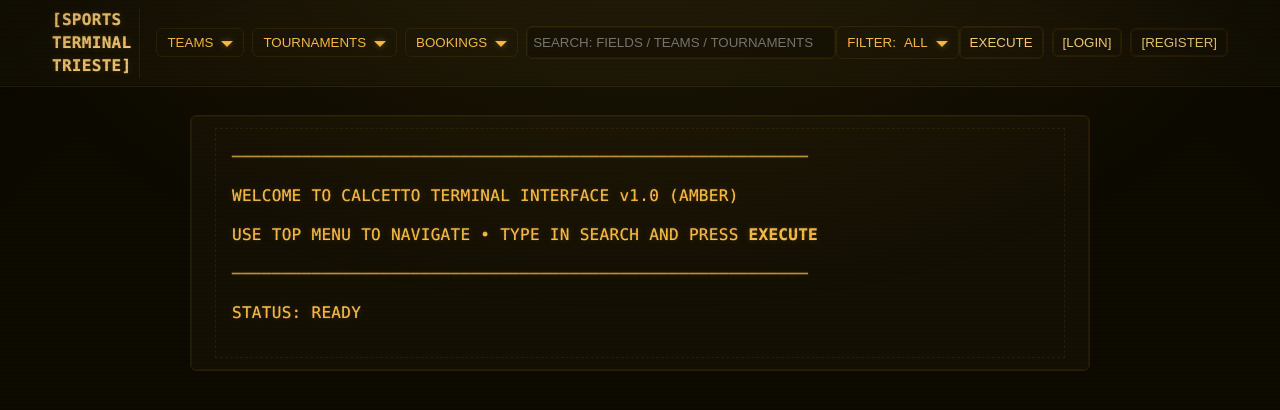
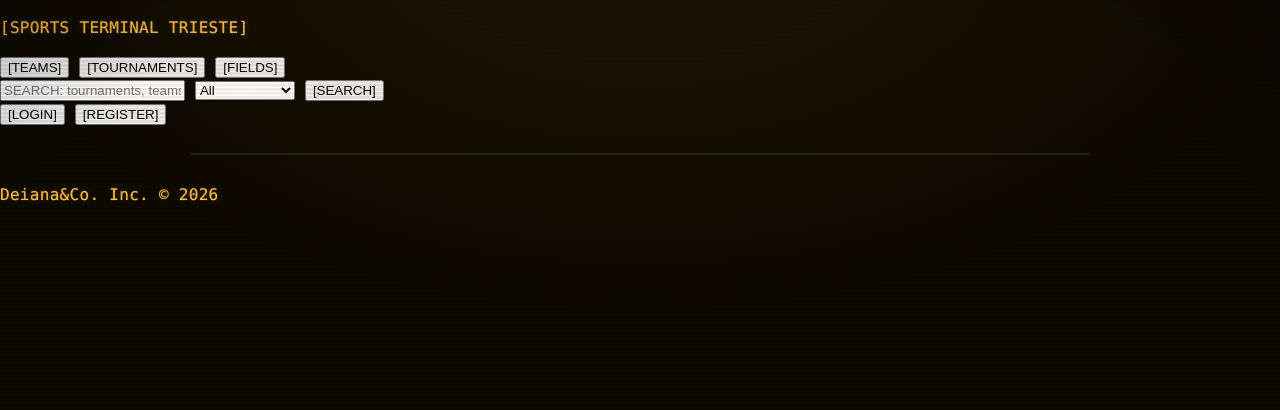
Before and after one commit to simdeistud/web-application-programming, a plain HTML site: page EXAM CALCETTO PROJECT/web/html/index.html in a window 1280 px wide. Drawn offline with Linux system fonts and the light colour scheme.

Commit message:
Simplified

```diff
--- a/EXAM CALCETTO PROJECT/web/html/index.html
+++ b/EXAM CALCETTO PROJECT/web/html/index.html
@@ -6,104 +6,41 @@
     <meta name="viewport" content="width=device-width, initial-scale=1" />
     <title>SPORTS TERMINAL TRIESTE</title>
     <link rel="stylesheet" href="../css/style.css" />
-    <script src="../js/ui.js" defer></script>
-    <script src="../js/client.js" defer></script>
 </head>
 
 <body>
-    <!-- ===== Terminal Navbar ===== -->
-    <nav class="term-bar" role="navigation" aria-label="Primary">
-        <div class="bar-inner">
-            <!-- Left: brand + dropdowns -->
-            <div class="left">
-                <div class="brand">[SPORTS TERMINAL TRIESTE]</div>
-
-                <!-- TEAMS -->
-                <div class="dropdown">
-                    <button class="drop-btn" aria-haspopup="true" aria-expanded="false" aria-controls="menu-teams">
-                        TEAMS <span class="chev" aria-hidden="true"></span>
-                    </button>
-                    <div id="menu-teams" class="menu" role="menu" aria-label="Teams submenu">
-                        <a href="/teams">Explore Teams</a>
-                        <a href="/teams/create">Create Team</a>
-                        <a href="/teams/mine">My Teams</a>
-                    </div>
-                </div>
-
-                <!-- TOURNAMENTS -->
-                <div class="dropdown">
-                    <button class="drop-btn" aria-haspopup="true" aria-expanded="false"
-                        aria-controls="menu-tournaments">
-                        TOURNAMENTS <span class="chev" aria-hidden="true"></span>
-                    </button>
-                    <div id="menu-tournaments" class="menu" role="menu" aria-label="Tournaments submenu">
-                        <a href="/tournaments">Explore Tournaments</a>
-                        <a href="/tournaments/create">Create Tournament</a>
-                        <a href="/tournaments/mine">My Tournaments</a>
-                    </div>
-                </div>
-
-                <!-- BOOKINGS -->
-                <div class="dropdown">
-                    <button class="drop-btn" aria-haspopup="true" aria-expanded="false" aria-controls="menu-bookings">
-                        BOOKINGS <span class="chev" aria-hidden="true"></span>
-                    </button>
-                    <div id="menu-bookings" class="menu" role="menu" aria-label="Bookings submenu">
-                        <a href="/book">Book a Field</a>
-                        <a href="/bookings/manage">Manage Bookings</a>
-                        <a href="/bookings/history">Booking History</a>
-                    </div>
-                </div>
-            </div>
-
-            <!-- Center: search -->
-            <div class="center">
-                <input class="search" type="search" name="q" placeholder="SEARCH: FIELDS / TEAMS / TOURNAMENTS"
-                    aria-label="Search query" autocomplete="off" required />
-                <div class="dropdown" style="position:relative;">
-                    <button type="button" class="filter-btn" id="filter-button" aria-haspopup="listbox"
-                        aria-expanded="false" aria-controls="filter-menu">
-                        FILTER: <span id="filter-label">ALL</span> <span class="chev" aria-hidden="true"></span>
-                    </button>
-                    <div id="filter-menu" class="filter-menu" role="listbox" aria-labelledby="filter-button">
-                        <button class="filter-option" role="option" data-value="all">All</button>
-                        <button class="filter-option" role="option" data-value="fields">Fields</button>
-                        <button class="filter-option" role="option" data-value="teams">Teams</button>
-                        <button class="filter-option" role="option" data-value="tournaments">Tournaments</button>
-                    </div>
-                    <input type="hidden" name="type" id="filter-value" value="all" />
-                </div>
-                <button class="btn" type="submit" aria-label="Execute search">EXECUTE</button>
-                </form>
-            </div>
-
-            <!-- Right: auth -->
-            <div class="right">
-                <!-- AUTH NOTE:
-             If NOT authenticated: show Login + Register (as below).
-             If authenticated: replace Login with "My Profile" and, optionally, Register -> Logout.
-        -->
-                <button class="btn" type="submit" aria-label="Login">[LOGIN]</button>
-                <button class="btn" type="submit" aria-label="Register">[REGISTER]</button>
-
-                <!-- Example (authenticated state) — DO NOT ENABLE HERE:
-             <button type="submit" aria-label="My Profile">[ MY PROFILE ]</button>
-             <button type="submit" aria-label="Logout">[ LOGOUT ]</button>
-        -->
-            </div>
-        </div>
-    </nav>
-
-    <!-- ===== Content (terminal frame) ===== -->
-    <main role="main">
-        <div class="frame" aria-label="terminal-viewport">
-            <div class="hline">──────────────────────────────────────────────────────────</div>
-            <p>WELCOME TO CALCETTO TERMINAL INTERFACE v1.0 (AMBER)</p>
-            <p>USE TOP MENU TO NAVIGATE • TYPE IN SEARCH AND PRESS <strong>EXECUTE</strong></p>
-            <div class="hline">──────────────────────────────────────────────────────────</div>
-            <p>STATUS: READY <span class="blink" aria-hidden="true"></span></p>
-        </div>
+    <header>
+        <p>[SPORTS TERMINAL TRIESTE]</p>
+        <nav>
+            <button>[TEAMS]</button>
+            <button>[TOURNAMENTS]</button>
+            <button>[FIELDS]</button>
+        </nav>
+        <search>
+            <form>
+                <input placeholder="SEARCH: tournaments, teams, players..." />
+                <select>
+                    <option>All</option>
+                    <option>Tournaments</option>
+                    <option>Teams</option>
+                    <option>Players</option>
+                    <option>Fields</option>
+                </select>
+                <button>[SEARCH]</button>
+            </form>
+        </search>
+        <nav>
+            <button>[LOGIN]</button>
+            <button>[REGISTER]</button>
+        </nav>
+    </header>
+    <main>
     </main>
+    <footer>
+        <p>Deiana&Co. Inc. &copy; 2026</p>
+    </footer>
+    <script src="../js/ui.js" defer></script>
+    <script src="../js/client.js" defer></script>
 </body>
 
 </html>
```
